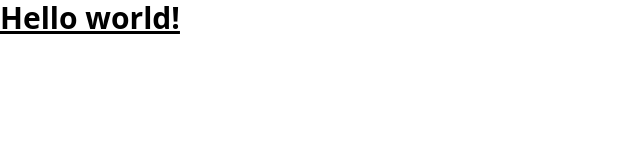
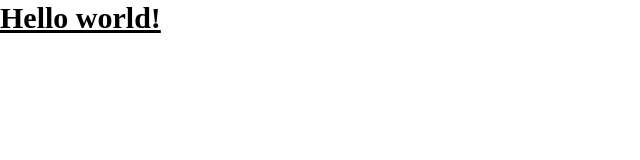
Before and after one commit to bviscosi/brainwave, a React (Vite) app: page / in a window 1280 px wide. Shown: the top 160 px of the page, without its empty margins (0-640 px from the left). Built offline with nearby package versions, Linux system fonts and the light colour scheme.

Commit message:
populate tailwind config

```diff
--- a/tailwind.config.js
+++ b/tailwind.config.js
@@ -1,8 +1,136 @@
 /** @type {import('tailwindcss').Config} */
+import { fontFamily } from "tailwindcss/defaultTheme";
+import plugin from "tailwindcss/plugin";
+
 export default {
-	content: ['./index.html', './src/**/*.{js,ts,jsx,tsx}'],
-	theme: {
-		extend: {},
-	},
-	plugins: [],
+  content: ["./index.html", "./src/**/*.{js,ts,jsx,tsx}", "./public/assets/**/*.{js,ts,jsx,tsx}"],
+  theme: {
+    extend: {
+      colors: {
+        color: {
+          1: "#AC6AFF",
+          2: "#FFC876",
+          3: "#FF776F",
+          4: "#7ADB78",
+          5: "#858DFF",
+          6: "#FF98E2",
+        },
+        stroke: {
+          1: "#26242C",
+        },
+        n: {
+          1: "#FFFFFF",
+          2: "#CAC6DD",
+          3: "#ADA8C3",
+          4: "#757185",
+          5: "#3F3A52",
+          6: "#252134",
+          7: "#15131D",
+          8: "#0E0C15",
+          9: "#474060",
+          10: "#43435C",
+          11: "#1B1B2E",
+          12: "#2E2A41",
+          13: "#6C7275",
+        },
+      },
+      fontFamily: {
+        sans: ["var(--font-sora)", ...fontFamily.sans],
+        code: "var(--font-code)",
+        grotesk: "var(--font-grotesk)",
+      },
+      letterSpacing: {
+        tagline: ".15em",
+      },
+      spacing: {
+        0.25: "0.0625rem",
+        7.5: "1.875rem",
+        15: "3.75rem",
+      },
+      opacity: {
+        15: ".15",
+      },
+      transitionDuration: {
+        DEFAULT: "200ms",
+      },
+      transitionTimingFunction: {
+        DEFAULT: "linear",
+      },
+      zIndex: {
+        1: "1",
+        2: "2",
+        3: "3",
+        4: "4",
+        5: "5",
+      },
+      borderWidth: {
+        DEFAULT: "0.0625rem",
+      },
+      backgroundImage: {
+        "radial-gradient": "radial-gradient(var(--tw-gradient-stops))",
+        "conic-gradient":
+          "conic-gradient(from 225deg, #FFC876, #79FFF7, #9F53FF, #FF98E2, #FFC876)",
+        "benefit-card-1": "url(assets/benefits/card-1.svg)",
+        "benefit-card-2": "url(assets/benefits/card-2.svg)",
+        "benefit-card-3": "url(assets/benefits/card-3.svg)",
+        "benefit-card-4": "url(assets/benefits/card-4.svg)",
+        "benefit-card-5": "url(assets/benefits/card-5.svg)",
+        "benefit-card-6": "url(assets/benefits/card-6.svg)",
+      },
+    },
+  },
+  plugins: [
+    plugin(function ({ addBase, addComponents, addUtilities }) {
+      addBase({});
+      addComponents({
+        ".container": {
+          "@apply max-w-[77.5rem] mx-auto px-5 md:px-10 lg:px-15 xl:max-w-[87.5rem]": {},
+        },
+        ".h1": {
+          "@apply font-semibold text-[2.5rem] leading-[3.25rem] md:text-[2.75rem] md:leading-[3.75rem] lg:text-[3.25rem] lg:leading-[4.0625rem] xl:text-[3.75rem] xl:leading-[4.5rem]":
+            {},
+        },
+        ".h2": {
+          "@apply text-[1.75rem] leading-[2.5rem] md:text-[2rem] md:leading-[2.5rem] lg:text-[2.5rem] lg:leading-[3.5rem] xl:text-[3rem] xl:leading-tight":
+            {},
+        },
+        ".h3": {
+          "@apply text-[2rem] leading-normal md:text-[2.5rem]": {},
+        },
+        ".h4": {
+          "@apply text-[2rem] leading-normal": {},
+        },
+        ".h5": {
+          "@apply text-2xl leading-normal": {},
+        },
+        ".h6": {
+          "@apply font-semibold text-lg leading-8": {},
+        },
+        ".body-1": {
+          "@apply text-[0.875rem] leading-[1.5rem] md:text-[1rem] md:leading-[1.75rem] lg:text-[1.25rem] lg:leading-8":
+            {},
+        },
+        ".body-2": {
+          "@apply font-light text-[0.875rem] leading-6 md:text-base": {},
+        },
+        ".caption": {
+          "@apply text-sm": {},
+        },
+        ".tagline": {
+          "@apply font-grotesk font-light text-xs tracking-tagline uppercase": {},
+        },
+        ".quote": {
+          "@apply font-code text-lg leading-normal": {},
+        },
+        ".button": {
+          "@apply font-code text-xs font-bold uppercase tracking-wider": {},
+        },
+      });
+      addUtilities({
+        ".tap-highlight-color": {
+          "-webkit-tap-highlight-color": "rgba(0, 0, 0, 0)",
+        },
+      });
+    }),
+  ],
 };
```
